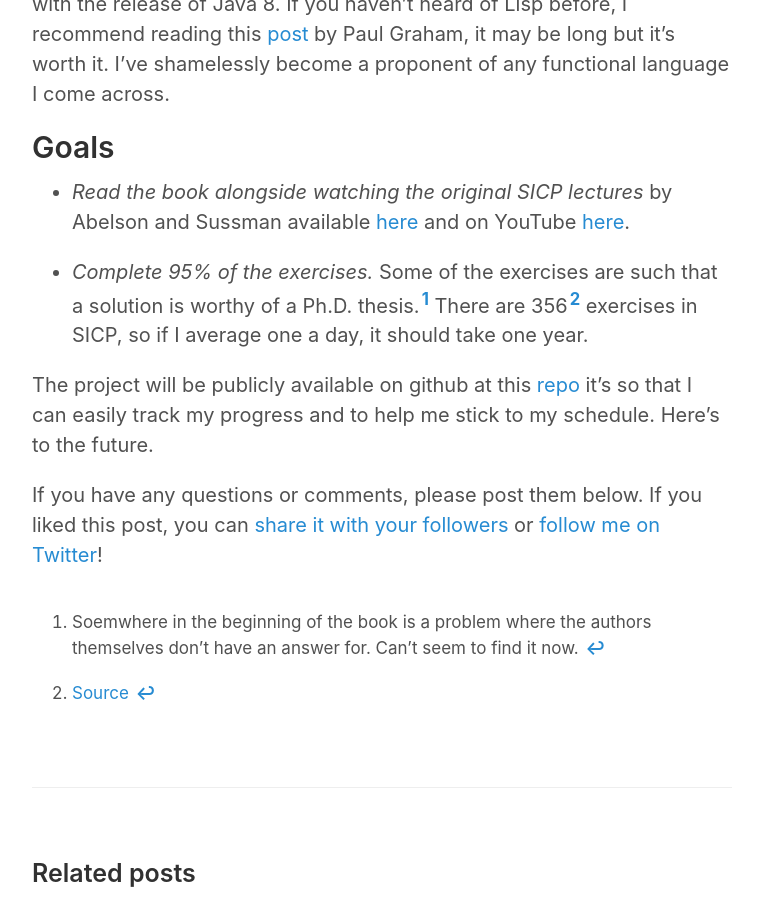
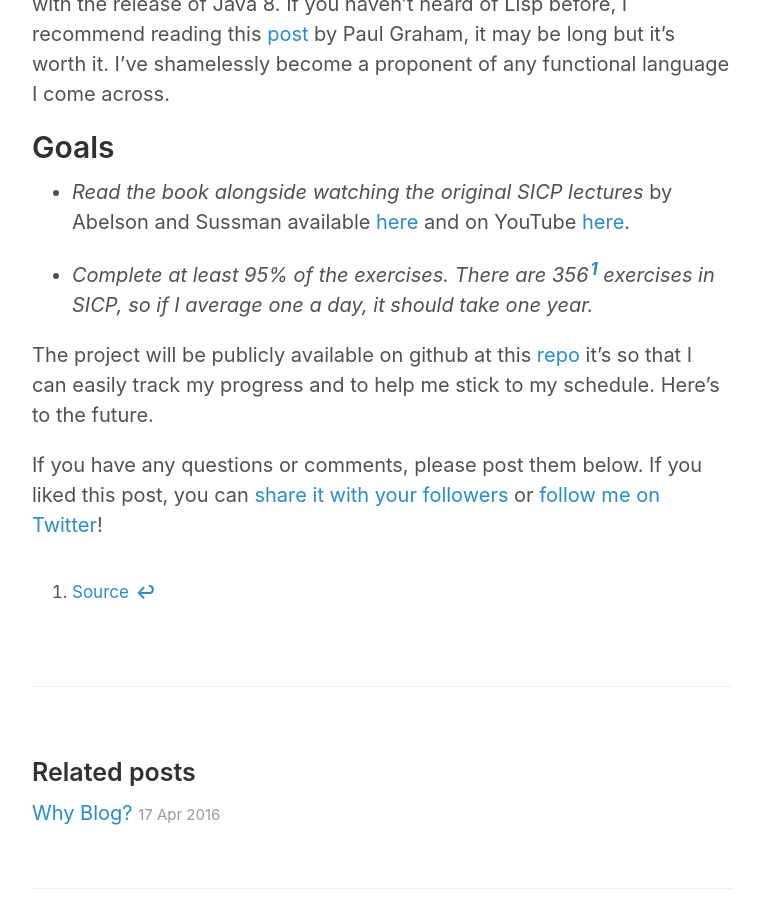
Before and after one commit to louisnow/louisnow.github.io, a Jekyll site: the page built from _posts/2016-04-18-sicp-challenge.markdown, in a window 1280 px wide and 900 px high, scrolled down 937 px. Shown: the whole window, without its empty margins (258-1021 px from the left). Built offline with Jekyll 4.4.1, drawn with Linux system fonts in a browser that asks for light colours; comment, search, counter and statistics services are not loaded.

Commit message:
fix footnote

```diff
--- a/_posts/2016-04-18-sicp-challenge.markdown
+++ b/_posts/2016-04-18-sicp-challenge.markdown
@@ -17,10 +17,11 @@ I want to read SICP because functional programming fascinates me. It forces me t
 
 * <em>Read the book alongside watching the original SICP lectures</em> by Abelson and Sussman available [here](http://ocw.mit.edu/courses/electrical-engineering-and-computer-science/6-001-structure-and-interpretation-of-computer-programs-spring-2005/video-lectures/) and on YouTube [here](https://www.youtube.com/playlist?list=PLE18841CABEA24090).
 
-* <em>Complete 95% of the exercises.</em> Some of the exercises are such that a solution is worthy of a Ph.D. thesis.[^fn-footnote] There are 356[^fn-footnote2] exercises in SICP, so if I average one a day, it should take one year.
+* <em>Complete at least 95% of the exercises. There are 356[^fn-footnote] exercises in SICP, so if I average one a day, it should take one year.
 
 The project will be publicly available on github at this [repo](https://github.com/louis9171/Scheme_SICP) it's so that I can easily track my progress and  to help me stick to my schedule. Here's to the future.
 
-[^fn-footnote]: Soemwhere in the beginning of the book is a problem where the authors themselves don't have an answer for. Can't seem to find it now.
-[^fn-footnote2]: [Source](http://eli.thegreenplace.net/2008/04/18/sicp-conclusion)
+
+[^fn-footnote]: [Source](http://eli.thegreenplace.net/2008/04/18/sicp-conclusion)
+
 {% include twitter_plug.html %}
```
